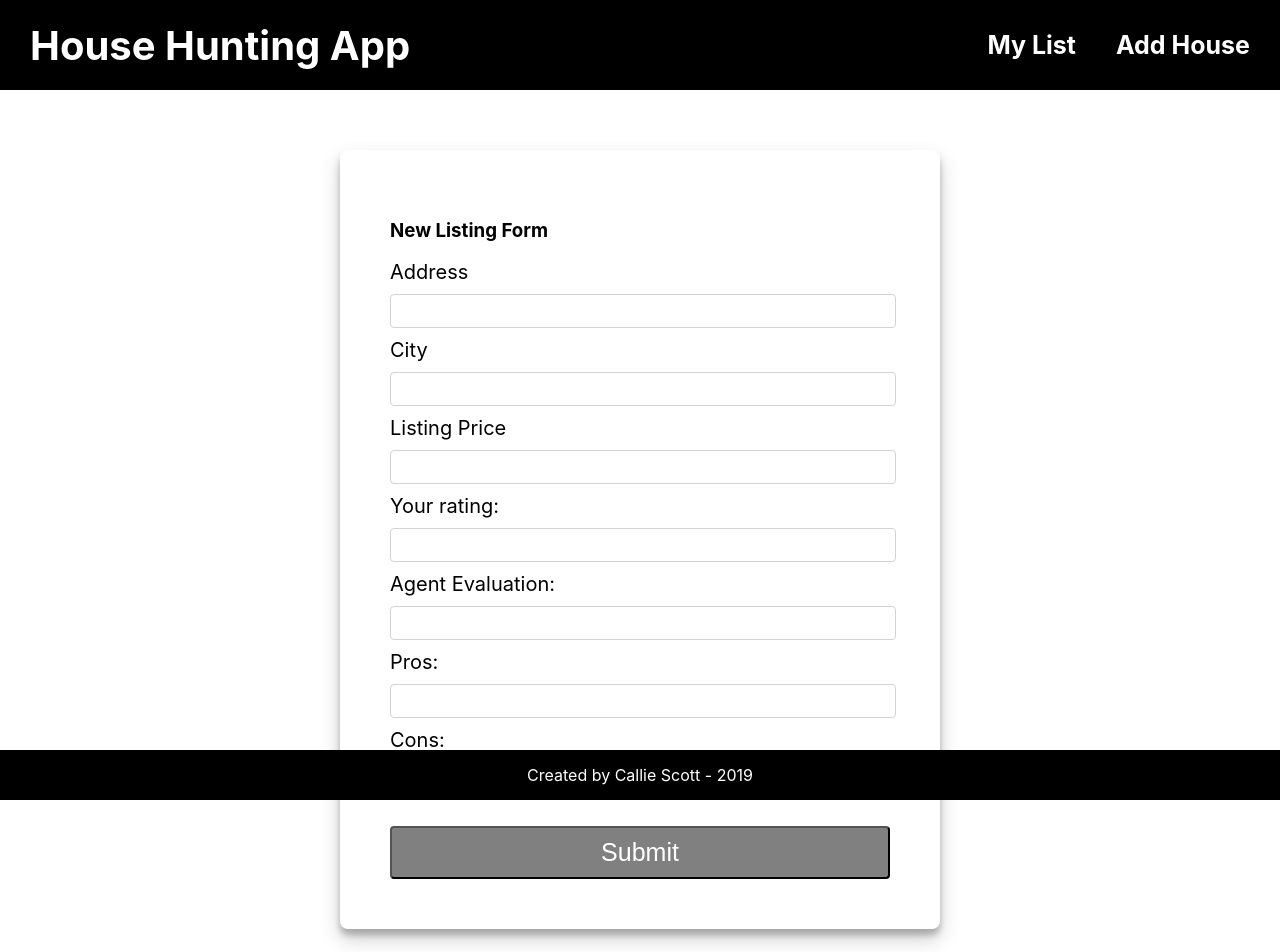
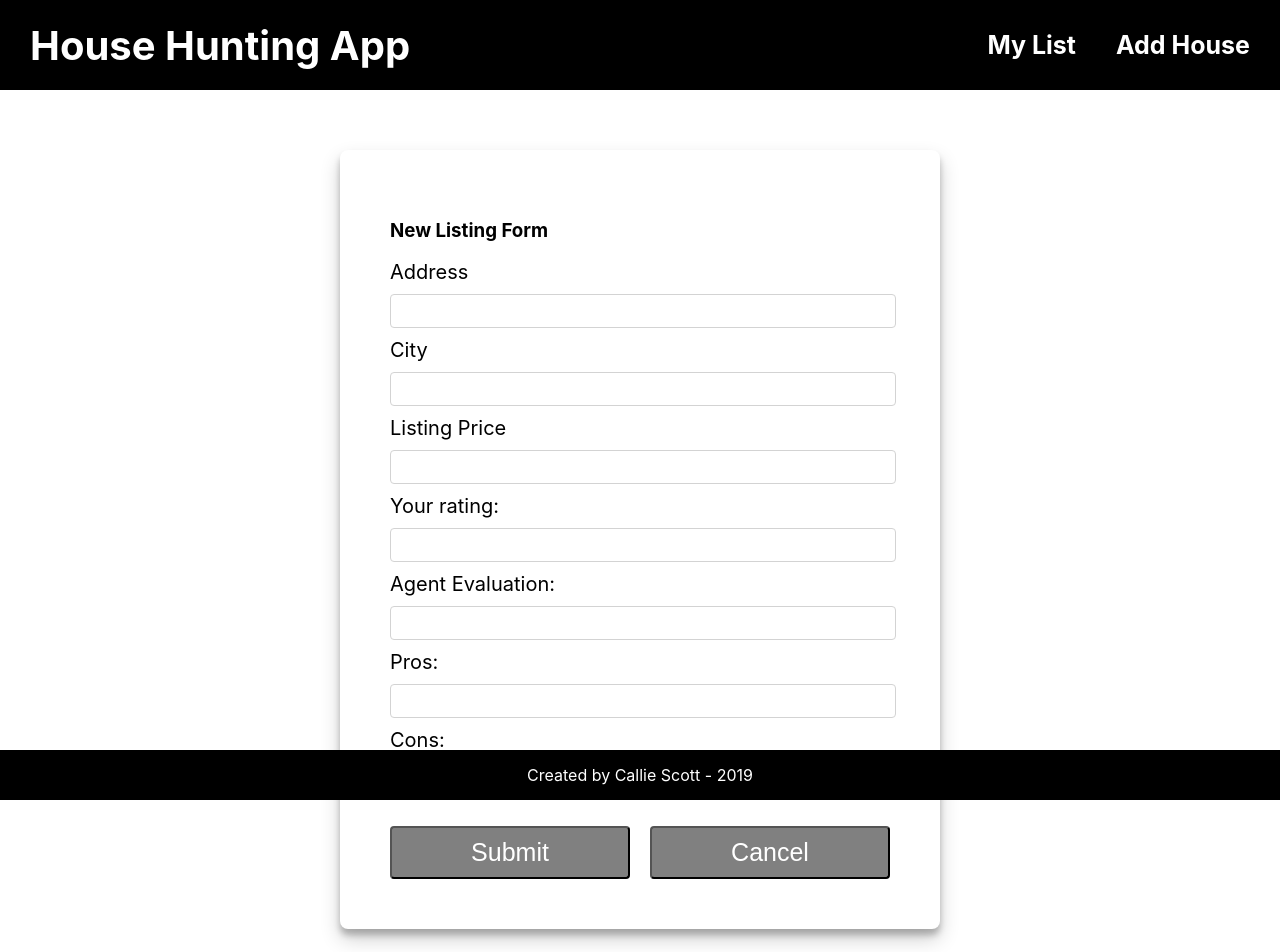
Before and after one commit to calliescott/house-wish-list, a React (Create React App) app: page /addHouse in a window 1280 px wide. Shown: the top 952 px of the page. Built offline with nearby package versions, Linux system fonts and the light colour scheme; no server answers.

Commit message:
change to lower array length, changes to addHouseform

```diff
--- a/src/components/AddHouseForm/AddHouseForm.jsx
+++ b/src/components/AddHouseForm/AddHouseForm.jsx
@@ -55,11 +55,16 @@ export default function AddHouseForm(props) {
         <input className="formInput" id="agent" type="text" required="required" value={positiveNotes} onChange={(e) => {updatePositiveNotes(e.target.value);}}/>
         <label className="formLabel" htmlFor="agent">Cons:</label>
         <input className="formInput" id="agent" type="text" required="required" value={negativeNotes} onChange={(e) => {updateNegativeNotes(e.target.value);}}/>
-        <Button text="Submit" onClick={() => {
-          createHouse();
-          props.history.push("/");
+        <div className="form-buttons">
+          <Button text="Submit" onClick={() => {
+            createHouse();
+            props.history.push("/");
+          }} />
+          <Button text="Cancel" onClick={() => {
+            props.history.push("/");
+          }} />
+        </div>
 
-        }} />
       </div>
     </div>
   )
--- a/src/components/AddHouseForm/AddHouseForm.scss
+++ b/src/components/AddHouseForm/AddHouseForm.scss
@@ -34,3 +34,17 @@
   margin-bottom: 10px;
   height: 30px;
 }
+
+.form-buttons {
+  display: flex;
+  justify-content: space-between;
+  width: 100%;
+
+  .button {
+    width: calc(50% - 10px);
+  }
+
+  .button:first-child {
+    margin-right: 20px;
+  }
+}
--- a/src/components/HouseList/HouseList.jsx
+++ b/src/components/HouseList/HouseList.jsx
@@ -11,7 +11,7 @@ class HouseList extends Component {
     const { history, houses } = this.props;
     return (
       <ul className="house-list-ul">
-        {houses.length > 1 ? houses.map((house, i) => {
+        {houses.length > 0 ? houses.map((house, i) => {
           return (
             <HouseListItem key={i} rating={house.rating} address={house.address} city={house.city} price={house.listingPrice} history={history} id={house._id}/>
           )
```
